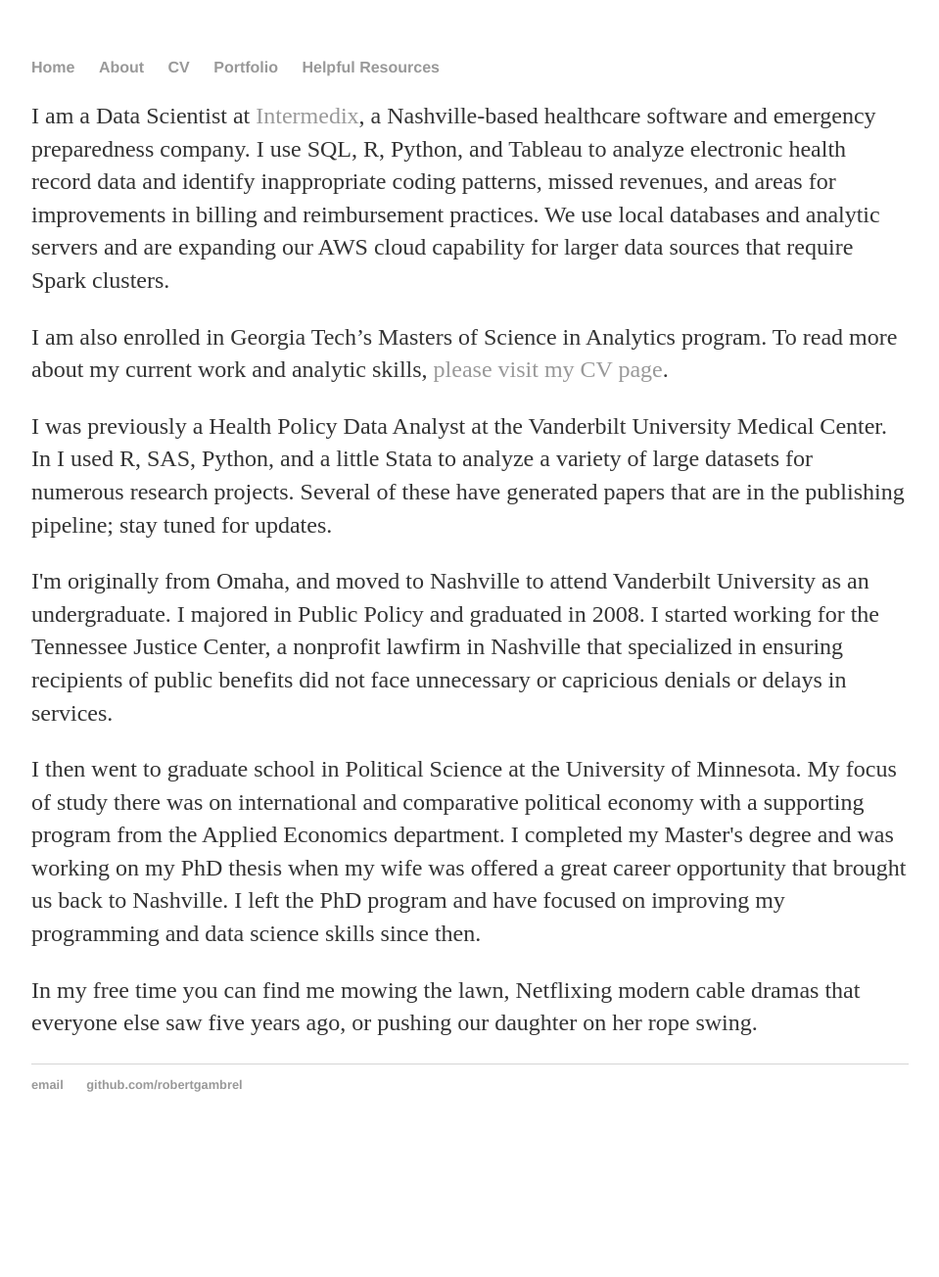
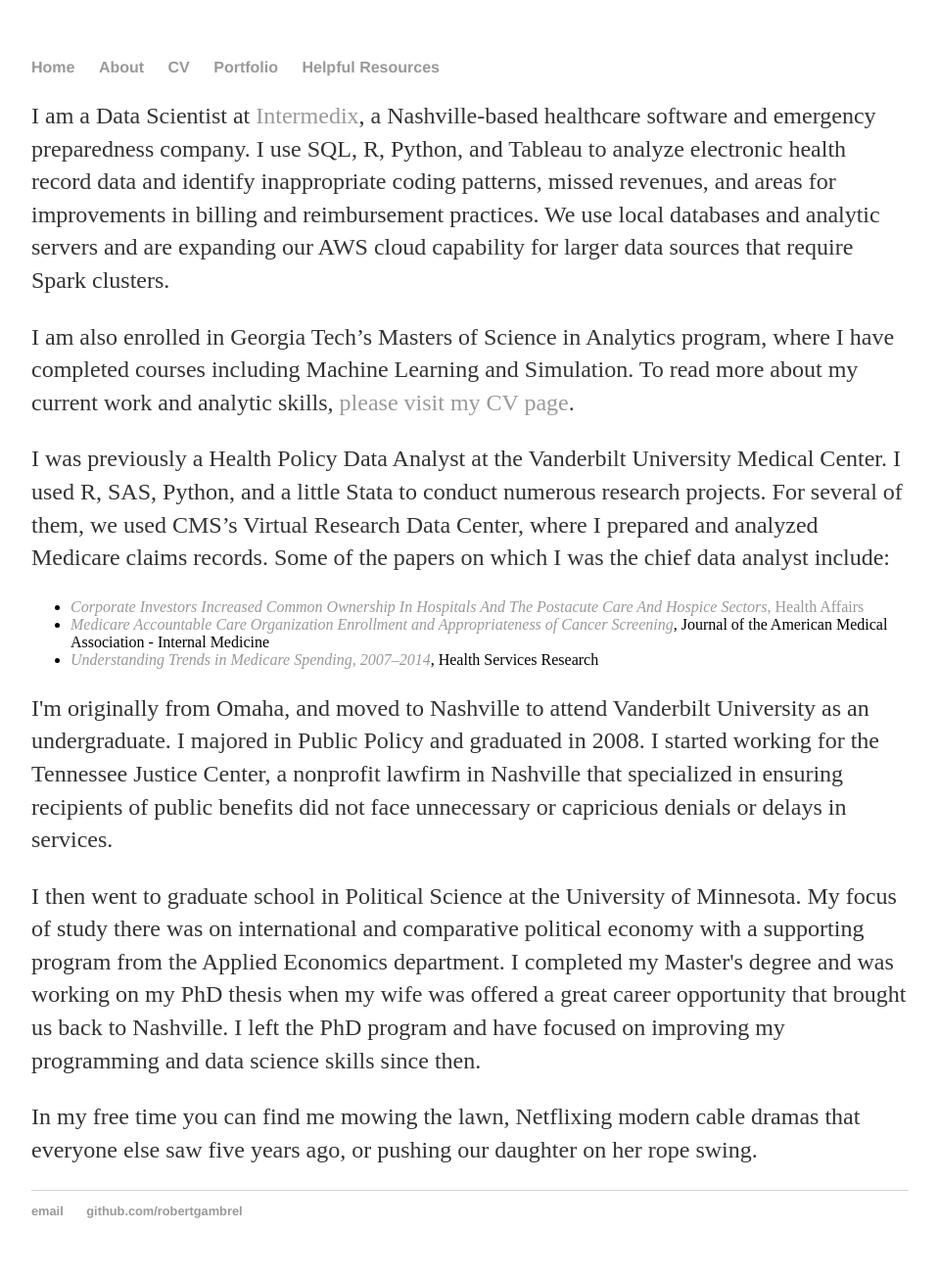
Before and after one commit to robertgambrel/robertgambrel.github.io, a Jekyll site: the page built from about/index.md, in a window 1280 px wide. Shown: the whole page at 98% size, without its empty margins (160-1119 px from the left). Built offline with Jekyll 4.4.1, drawn with Linux system fonts in a browser that asks for light colours; before the commit the page ends 1175 px from its top, so only the background shows below that.

Commit message:
update to be more current

```diff
--- a/about/index.md
+++ b/about/index.md
@@ -5,9 +5,12 @@ title: Robert Gambrel - About
 
 I am a Data Scientist at [Intermedix](https://www.intermedix.com/), a Nashville-based healthcare software and emergency preparedness company. I use SQL, R, Python, and Tableau to analyze electronic health record data and identify inappropriate coding patterns, missed revenues, and areas for improvements in billing and reimbursement practices. We use local databases and analytic servers and are expanding our AWS cloud capability for larger data sources that require Spark clusters.
 
-I am also enrolled in Georgia Tech's Masters of Science in Analytics program. To read more about my current work and analytic skills, [please visit my CV page](/cv).
+I am also enrolled in Georgia Tech's Masters of Science in Analytics program, where I have completed courses including Machine Learning and Simulation. To read more about my current work and analytic skills, [please visit my CV page](/cv).
 
-I was previously a Health Policy Data Analyst at the Vanderbilt University Medical Center. In I used R, SAS, Python, and a little Stata to analyze a variety of large datasets for numerous research projects. Several of these have generated papers that are in the publishing pipeline; stay tuned for updates.
+I was previously a Health Policy Data Analyst at the Vanderbilt University Medical Center. I used R, SAS, Python, and a little Stata to conduct numerous research projects. For several of them, we used CMS's Virtual Research Data Center, where I prepared and analyzed Medicare claims records. Some of the papers on which I was the chief data analyst include:
+- [*Corporate Investors Increased Common Ownership In Hospitals And The Postacute Care And Hospice Sectors*, Health Affairs](https://www.healthaffairs.org/doi/10.1377/hlthaff.2017.0591)
+- [*Medicare Accountable Care Organization Enrollment and Appropriateness of Cancer Screening*](https://jamanetwork.com/journals/jamainternalmedicine/article-abstract/2674256), Journal of the American Medical Association - Internal Medicine
+- [*Understanding Trends in Medicare Spending, 2007–2014*](https://onlinelibrary.wiley.com/doi/abs/10.1111/1475-6773.12845), Health Services Research
 
 I\'m originally from Omaha, and moved to Nashville to attend Vanderbilt University as an undergraduate. I majored in Public Policy and graduated in 2008. I started working for the Tennessee Justice Center, a nonprofit lawfirm in Nashville that specialized in ensuring recipients of public benefits did not face unnecessary or capricious denials or delays in services.
 
--- a/index.html
+++ b/index.html
@@ -5,7 +5,7 @@ title: Robert Gambrel's Website
 <div class="blurb">
 	<h1>Welcome to my Website</h1>
 
-	<p>Thank you for visiting my site. This site provides some background about me, along with some demonstrations of my work. I put it together to share some of my work (and as an excuse to learn GitHub's site building system).</p>
-	<p>I am currently a Data Specialist on the Analytics team at Intermedix. We use a variety of analytic tools to extract insights from raw electronic health record data. I previously was a Health Policy Data Analyst at the Vanderbilt University School of Medicine, where I used R, SAS, Python, and Stata to contribute towards numerous research projects.</p>
+	<p>Thank you for visiting my site. This site provides some background about me, along with some demonstrations of my work. I have several years experience using electronic health record, claims, and payer data to answer research questions and provide business solutions. I conduct my work using R, Python, SQL, and Tableau, and I have used SAS in production as well.</p>
+	<p>I am currently a Data Scientist on the Analytics team at Intermedix. We use a variety of analytic tools to extract insights from raw electronic health record data. We have built high-accuracy models to predict whether patients will attend their appointments, whether a payer will pay a claim in its current configuration, and whether an encounter is missing or underbilling services performed. I previously was a Health Policy Data Analyst at the Vanderbilt University School of Medicine, where I used R, SAS, Python, and Stata to contribute towards numerous research projects.</p>
 	<p>Please look around, <a href="/about">learn more about me</a>, <a href = "/cv">check out my CV</a>, or <a href = "https://github.com/robertgambrel"> visit my GitHub page</a>.</p>
 </div><!-- /.blurb -->
```
Also changed, not shown: cv/index.md (+3 -3 lines), portfolio/index.md (+0 -2 lines), resources/index.md (+5 -0 lines).
